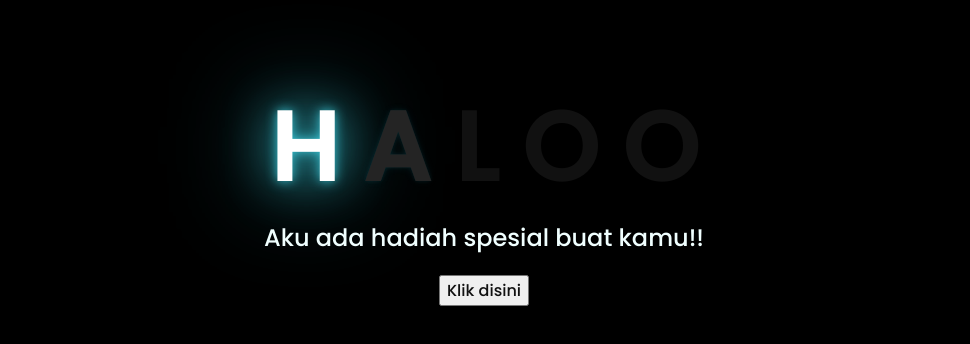
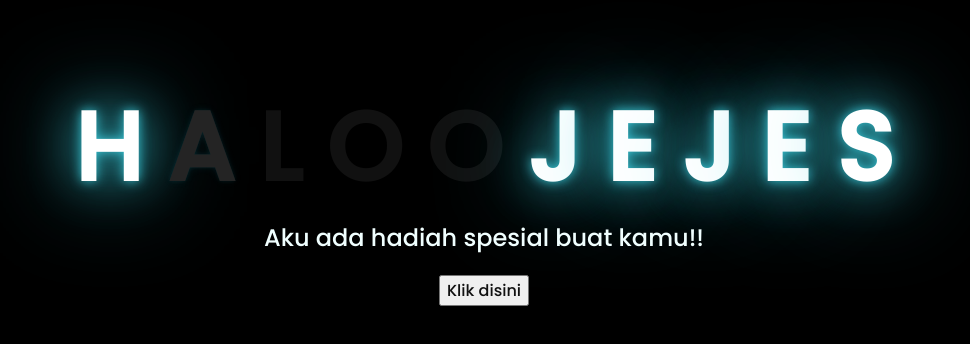
Before and after one commit to WiliantoWirahady/digital.gift, a plain HTML site: page index.html in a window 1280 px wide. Shown: the part 218-562 px from the top of the page, without its empty margins (164-1134 px from the left). Drawn offline with Linux system fonts and the light colour scheme.

Commit message:
Update index.html

```diff
--- a/index.html
+++ b/index.html
@@ -18,6 +18,11 @@
         <span>L</span>
         <span>O</span>
         <span>O</span>
+        <span>J</span>
+        <span>E</span>
+        <span>J</span>
+        <span>E</span>
+        <span>S</span>
 
     </div>
     <div class="description">
```
